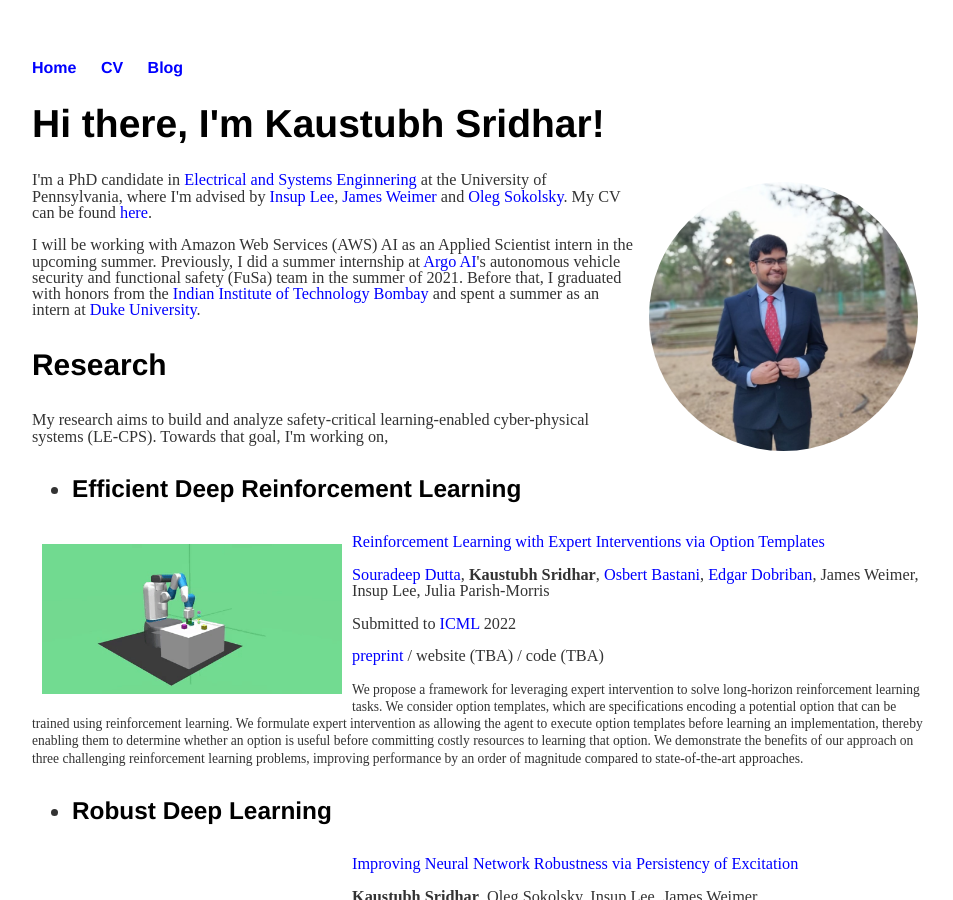
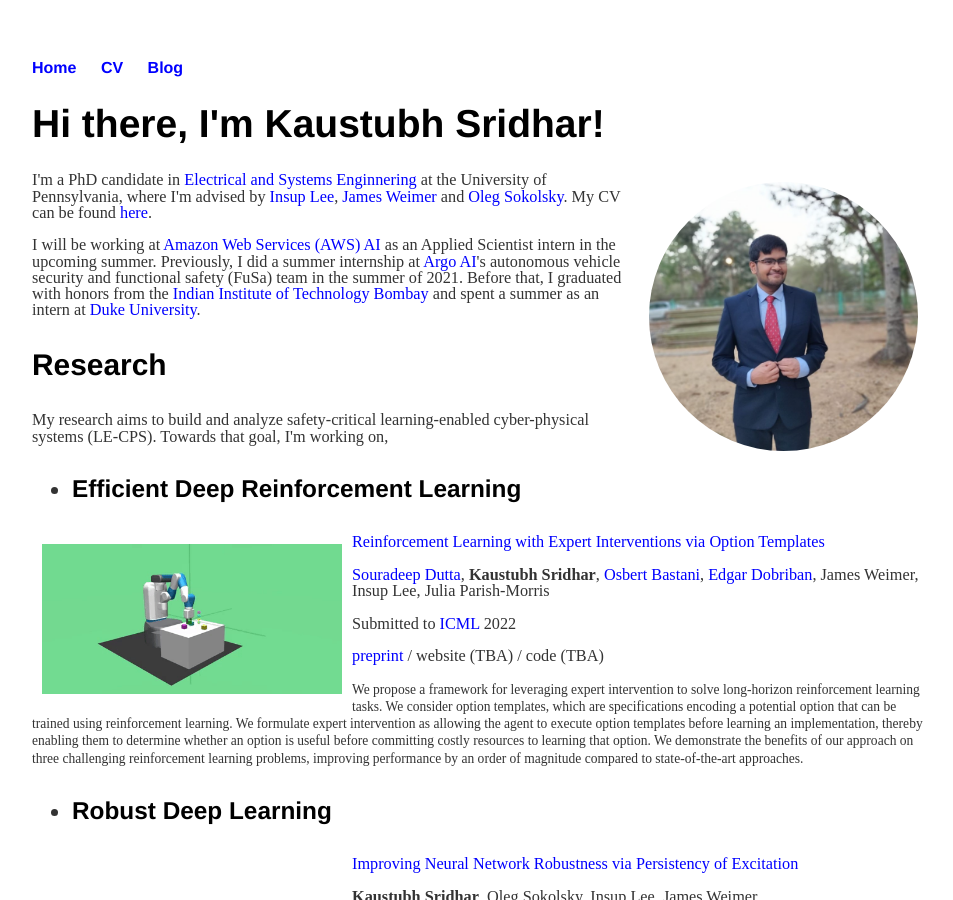
Before and after one commit to kaustubhsridhar/kaustubhsridhar_old.github.io, a Jekyll site: the page built from index.html, in a window 1280 px wide and 900 px high. Shown: the whole window, without its empty margins (160-1113 px from the left). Built offline with Jekyll 4.4.1, drawn with Linux system fonts in a browser that asks for light colours.

Commit message:
Update index.html

```diff
--- a/index.html
+++ b/index.html
@@ -13,7 +13,7 @@
 	<p>I'm a PhD candidate in <a href="https://www.ese.upenn.edu/">Electrical and Systems Enginnering</a> at the University of Pennsylvania, where I'm advised by <a href="https://www.cis.upenn.edu/~lee/home/index.shtml">Insup Lee</a>, <a href="https://www.seas.upenn.edu/~weimerj/research.html">James Weimer</a> and <a href="https://www.seas.upenn.edu/directory/profile.php?ID=91">Oleg Sokolsky</a>.
 	My CV can be found <a href="https://kaustubhsridhar.github.io/cv.pdf">here</a>.</p>
 
-	<p>I will be working with Amazon Web Services (AWS) AI as an Applied Scientist intern in the upcoming summer. Previously, I did a summer internship at <a href="https://www.argo.ai/">Argo AI</a>'s autonomous vehicle security and functional safety (FuSa) team in the summer of 2021. Before that, I graduated with honors from the <a href="https://www.iitb.ac.in/">Indian Institute of Technology Bombay</a> and spent a summer as an intern at <a href="https://ece.duke.edu/">Duke University</a>.</p>
+	<p>I will be working at <a href="https://aws.amazon.com/machine-learning/ai-services/">Amazon Web Services (AWS) AI</a> as an Applied Scientist intern in the upcoming summer. Previously, I did a summer internship at <a href="https://www.argo.ai/">Argo AI</a>'s autonomous vehicle security and functional safety (FuSa) team in the summer of 2021. Before that, I graduated with honors from the <a href="https://www.iitb.ac.in/">Indian Institute of Technology Bombay</a> and spent a summer as an intern at <a href="https://ece.duke.edu/">Duke University</a>.</p>
 
 	<h3>Research</h3>
 	<p>My research aims to build and analyze safety-critical learning-enabled cyber-physical systems (LE-CPS). Towards that goal, I'm working on, </p>
```
